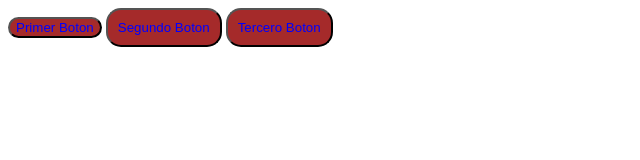
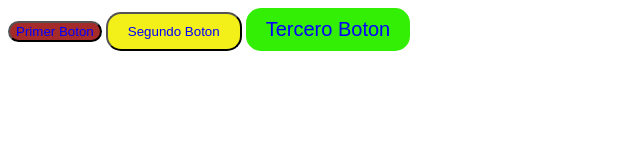
Before and after one commit to Nancy-0714/Practica_ProgramacionWeb_Nancy-Olivera-Santiago, a plain HTML site: page 3-Botones/index.html in a window 1280 px wide. Shown: the whole page, without its empty margins (0-640 px from the left). Drawn offline with Linux system fonts and the light colour scheme.

Commit message:
Agregando carptea de botones

```diff
--- a/3-Botones/estilos.css
+++ b/3-Botones/estilos.css
@@ -5,15 +5,17 @@
 }
 .boton2{
     border-radius: 15px;
-    background-color: brown;
+    background-color: #f3ef18;
     color: blue;
-    padding: 10px;
+    padding: 10px 20px;
     text-align: center;
 }
 .boton3{
     border-radius: 15px;
-    background-color: brown;
+    background-color: rgb(51, 238, 5);
     color: blue;
-    padding: 10px;
-    text-align: center;
+    padding: 10px 20px;
+    text-align: end;
+    border:none;
+    font-size: 20px;
 }
--- a/4-Formulario/estilos.css
+++ b/4-Formulario/estilos.css
@@ -1,5 +1,25 @@
-.boton1{
-    border-radius: 15px;
-    background-color: rgb(187, 53, 53);
-    color: rgb(3, 3, 211);
+input, select, button {
+    padding: 10px;
+    margin: 5px;
 }
+
+/* Color del título */
+h1 {
+    color: #4A90E2; /* Azul */
+    text-align: center;
+}
+
+/* Estilo del botón */
+button {
+    background-color: #4CAF50; /* Verde */
+    color: white;
+    border: none;
+    cursor: pointer;
+    padding: 10px 20px;
+    font-size: 16px;
+    border-radius: 5px;
+}
+
+button:hover {
+    background-color: #45a049; /* Verde oscuro al pasar el mouse */
+}
```
Also changed, not shown: 5-Btn-Booststrap/index.html (added, +20 -0 lines).
